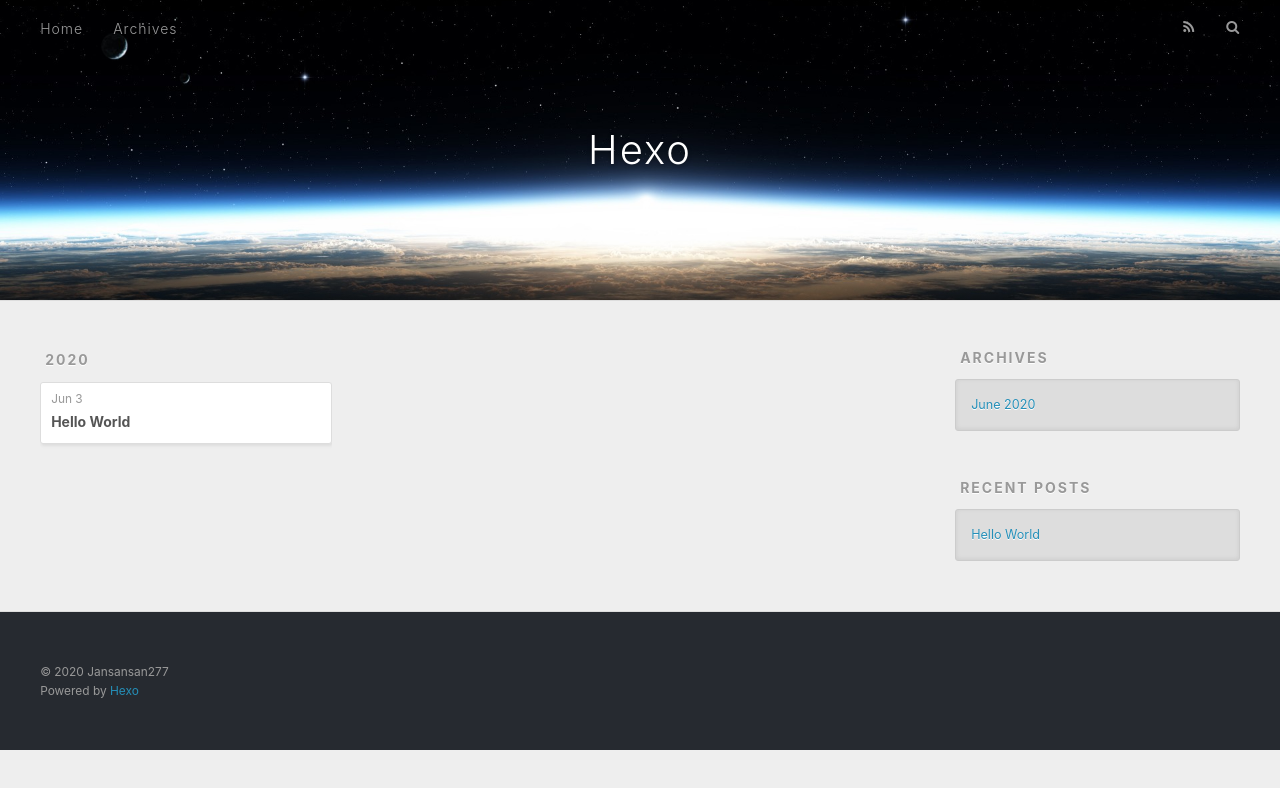
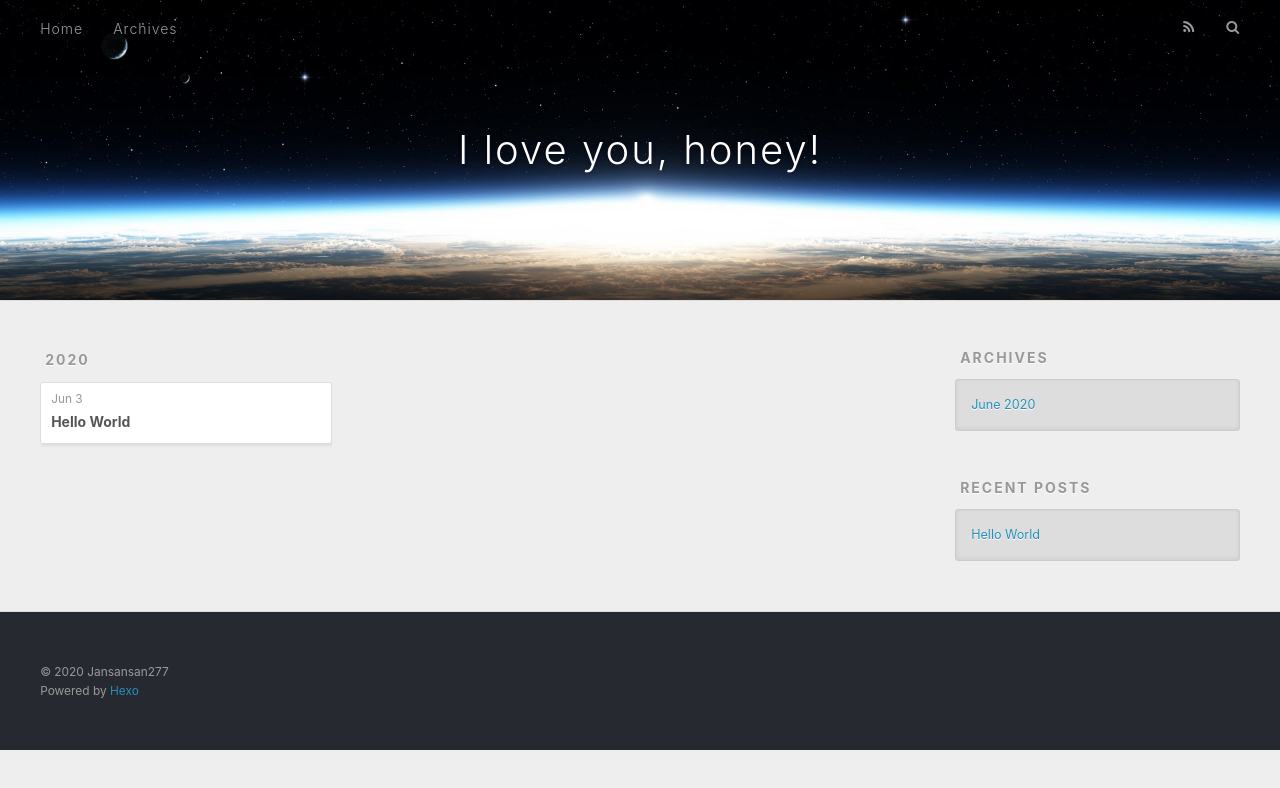
Before and after one commit to Jansansan277/Jansansan277.github.io, a plain HTML site: page archives/2020/06/index.html in a window 1280 px wide. Drawn offline with nearby package versions, Linux system fonts and the light colour scheme.

Commit message:
Site updated: 2020-06-03 15:28:34

```diff
--- a/archives/2020/06/index.html
+++ b/archives/2020/06/index.html
@@ -5,17 +5,17 @@
 
 
 
-  <title>Archives: 2020/6 | Hexo</title>
+  <title>Archives: 2020/6 | I love you, honey!</title>
   <meta name="viewport" content="width=device-width, initial-scale=1, maximum-scale=1">
   <meta property="og:type" content="website">
-<meta property="og:title" content="Hexo">
+<meta property="og:title" content="I love you, honey!">
 <meta property="og:url" content="https://jansansan277.github.io/archives/2020/06/index.html">
-<meta property="og:site_name" content="Hexo">
+<meta property="og:site_name" content="I love you, honey!">
 <meta property="og:locale" content="en_US">
 <meta property="article:author" content="Jansansan277">
 <meta name="twitter:card" content="summary">
 
-    <link rel="alternate" href="/atom.xml" title="Hexo" type="application/atom+xml">
+    <link rel="alternate" href="/atom.xml" title="I love you, honey!" type="application/atom+xml">
 
 
     <link rel="icon" href="/favicon.png">
@@ -36,7 +36,7 @@
   <div id="header-outer" class="outer">
     <div id="header-title" class="inner">
       <h1 id="logo-wrap">
-        <a href="/" id="logo">Hexo</a>
+        <a href="/" id="logo">I love you, honey!</a>
       </h1>
 
     </div>
```
Also changed, not shown: 2020/06/03/hello-world/index.html (+4 -4 lines), archives/2020/index.html (+5 -5 lines), archives/index.html (+5 -5 lines), index.html (+5 -5 lines).
